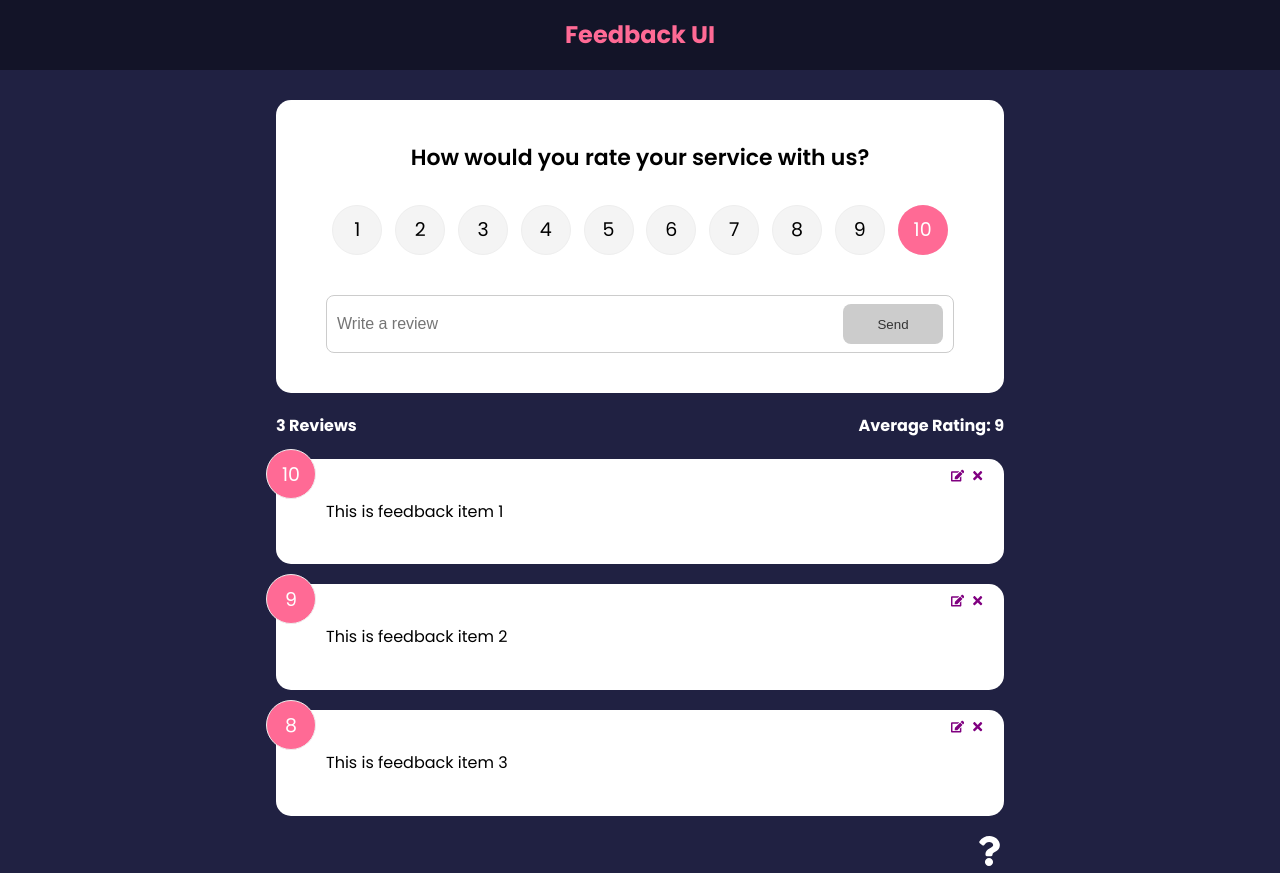
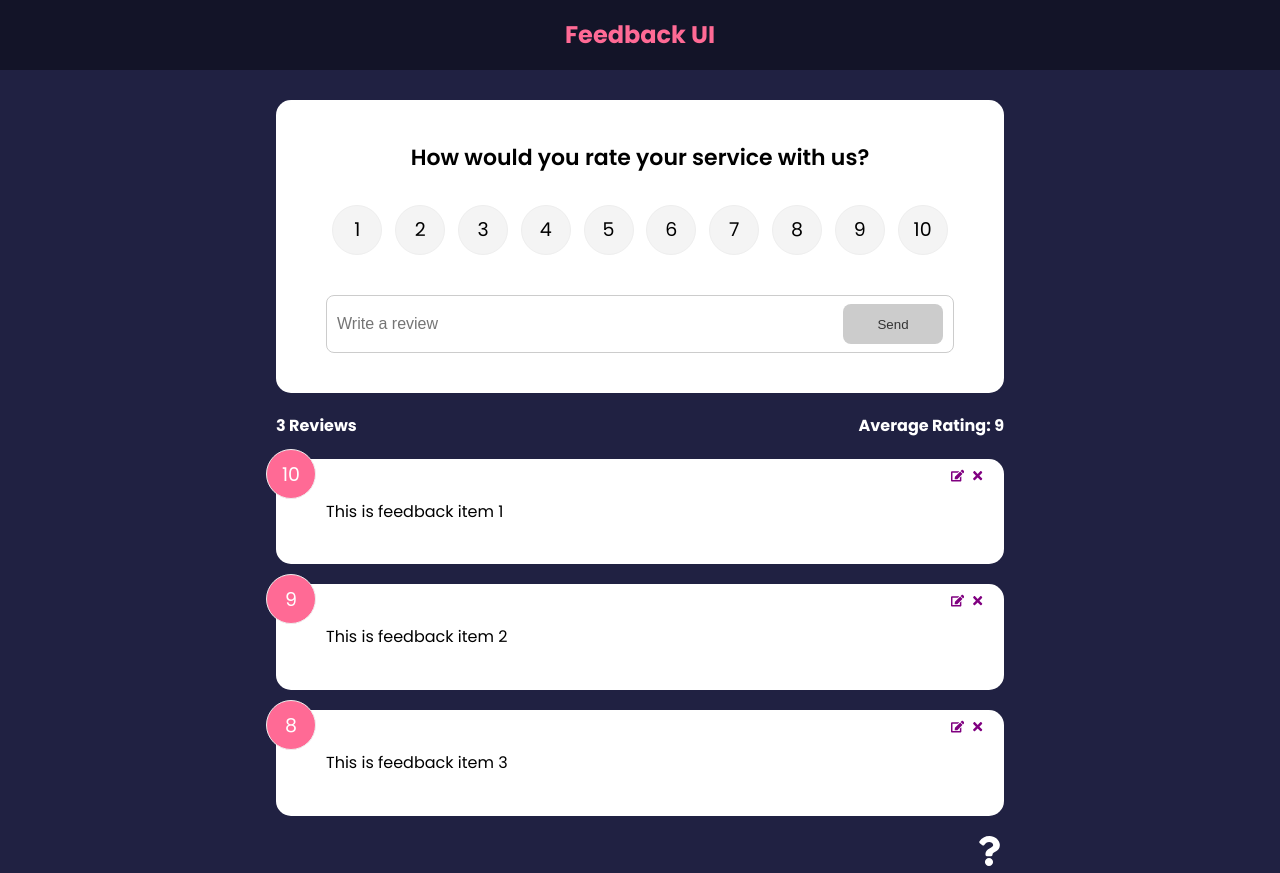
Before and after one commit to forrestmorrison/learn-react-in-x-minutes, a React (Create React App) app: page / in a window 1280 px wide. Built offline with nearby package versions, Linux system fonts and the light colour scheme.

Commit message:
Side Effects with useEffect

```diff
--- a/src/components/FeedbackForm.jsx
+++ b/src/components/FeedbackForm.jsx
@@ -1,4 +1,4 @@
-import { useState, useContext } from "react"
+import { useState, useContext, useEffect } from "react"
 import RatingSelect from "./RatingSelect"
 import Card from "./shared/Card"
 import Button from "./shared/Button"
@@ -10,7 +10,15 @@
     const [btnDisabled, setBtnDisabled] = useState(true)
     const [message, setMessage] = useState('')
 
-    const { addFeedback } = useContext(FeedbackContext)
+    const { addFeedback, feedbackEdit } = useContext(FeedbackContext)
+
+    useEffect(() => {
+        if(feedbackEdit.edit === true) {
+            setBtnDisabled(false)
+            setText(feedbackEdit.item.text)
+            setRating(feedbackEdit.item.rating)
+        }
+    }, [feedbackEdit])
 
     const handleTextChange = (e) => {
         if (text === '') {
--- a/src/components/RatingSelect.jsx
+++ b/src/components/RatingSelect.jsx
@@ -1,8 +1,15 @@
-import { useState } from "react"
+import { useState, useContext, useEffect } from "react"
+import FeedbackContext from "../context/FeedbackContext"
 
 const RatingSelect = ({select}) => {
 
     const [selected, setSelected] = useState(10)
+
+    const { feedbackEdit } = useContext(FeedbackContext)
+
+    useEffect(() => {
+        setSelected(feedbackEdit.item.rating)
+    }, [feedbackEdit])
 
     const handleChange = (e) => {
         setSelected(+ e.currentTarget.value)
--- a/src/context/FeedbackContext.js
+++ b/src/context/FeedbackContext.js
@@ -54,7 +54,9 @@
         feedback,
         deleteFeedback,
         addFeedback,
-        editFeedback
+        editFeedback,
+        feedbackEdit
+
     }}>
         {children}
     </FeedbackContext.Provider>
```
